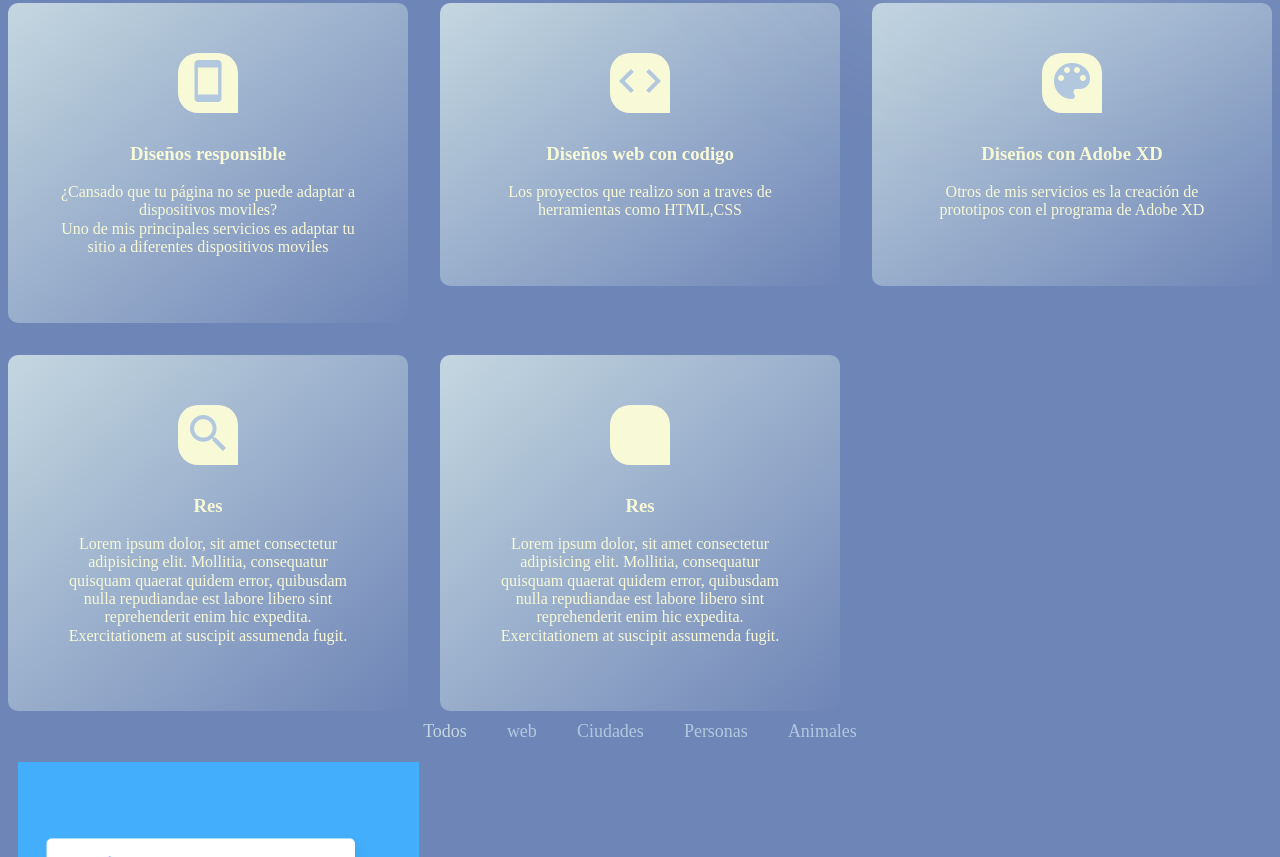
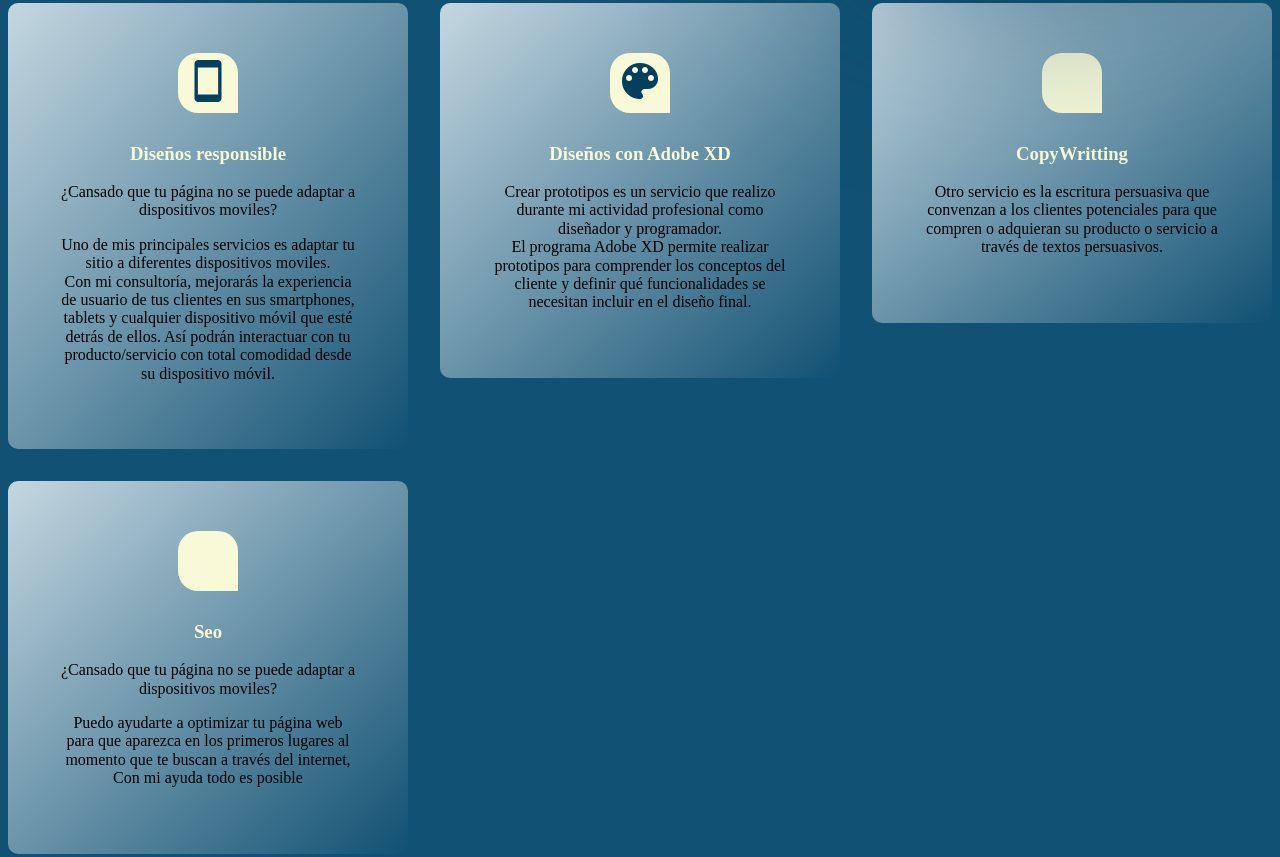
Before and after one commit to Legan1/Portafolio-web, a plain HTML site: page Index.html in a window 1280 px wide. Shown: the part 621-1478 px from the top of the page. Drawn offline with nearby package versions, Linux system fonts and the light colour scheme; a script that the page names is missing.

Commit message:
nueva actualizacion prueba

```diff
--- a/Index.html
+++ b/Index.html
@@ -1,5 +1,6 @@
 <!DOCTYPE html>
 <html lang="en">
+
 <head>
   <meta charset="UTF-8" />
   <meta http-equiv="X-UA-Compatible" content="IE=edge" />
@@ -7,25 +8,16 @@
   <link rel="stylesheet" href="estilos/normalice.css" />
   <link rel="stylesheet" href="estilos/estilo.css" />
 
-    <link
-      href="https://unpkg.com/ionicons@4.5.10-0/dist/css/ionicons.min.css"
-      rel="stylesheet"
-    />
-    <script
-      defer
-      src="https://kit.fontawesome.com/eb39e4daa5.js"
-      crossorigin="anonymous"
-    ></script>
+  <link href="https://unpkg.com/ionicons@4.5.10-0/dist/css/ionicons.min.css" rel="stylesheet" />
+
 
   <link rel="preconnect" href="https://fonts.googleapis.com" />
   <link rel="preconnect" href="https://fonts.gstatic.com" crossorigin />
-    <link
-      href="https://fonts.googleapis.com/css2?family=Alfa+Slab+One&display=swap"
-      rel="stylesheet"
-    />
+  <link href="https://fonts.googleapis.com/css2?family=Alfa+Slab+One&display=swap" rel="stylesheet" />
 
   <title>Document</title>
 </head>
+
 <body>
   <div class="preloader">
     <span class="loader"></span>
@@ -66,7 +58,7 @@
           <li class="nav__item">
             <a href="" class="nav__link">
               <i class="icon ion-md-person nav__icon"></i>
-                <span class="nav__name">Acerca de mi</span>
+              <span class="nav__name" id="service-item">Mis servicios</span>
             </a>
           </li>
 
@@ -83,7 +75,10 @@
           <span class="text first-text">Hola soy</span>
           <span class="text sec-text">Luis</span>
           <p class="descripcion">
-              Eres una persona con un negocio medio, grande o una persona que quiere emprender un negocio a través de internet. <br>
+            Soy un diseñador y desarrollador web profesional. Puedo ayudarlo a construir un sitio web que satisfaga
+            todas sus necesidades comerciales o personales.
+            <br>
+            Mi trabajo no es solo crear el sitio, sino también proporcionar asesoramiento sobre usabilidad y diseño <br>
           <div class="descripcion_centro">
             Trabajemos juntos con la creación de tu página a partir de tus necesidades...
           </div>
@@ -91,7 +86,10 @@
           </p>
         </div>
         <div class="container_imagen">
+
             <img src="img/Imagen de ejemplo.png" class="imagen" alt="" />
+
+
         </div>
       </div>
     </section>
@@ -103,10 +101,35 @@
         <div class="icon">
           <i class="icon ion-md-phone-portrait"></i>
         </div>
-          <h3 class="Titulo">Diseños  responsible</h3>
-          <p class="descripcion">
-            ¿Cansado que tu página no se puede adaptar a dispositivos moviles?<br>
-            Uno de mis principales servicios es adaptar tu sitio a diferentes dispositivos moviles
+        <h3 class="Titulo">Diseños responsible</h3>
+        <p class="descripcion__titulo">
+          ¿Cansado que tu página no se puede adaptar a dispositivos moviles?
+          <p class="descripcion__titulo-descipcion">
+            Uno de mis principales servicios es adaptar
+            tu sitio a diferentes dispositivos moviles.
+            <br>
+            Con mi consultoría, mejorarás la experiencia de usuario de tus clientes en sus smartphones, tablets y
+            cualquier dispositivo móvil que esté detrás de ellos. Así podrán interactuar con tu producto/servicio con
+            total comodidad desde su dispositivo móvil.
+          </p>
+
+
+        </p>
+      </div>
+    </div>
+
+
+
+    <div class="service-item">
+      <div class="service-item-inner">
+        <div class="icon">
+          <i class="icon ion-md-color-palette"></i>
+        </div>
+        <h3 class="Titulo">Diseños con Adobe XD </h3>
+        <p class="descripcion__titulo-descipcion">
+          Crear prototipos es un servicio que realizo durante mi actividad profesional como diseñador y programador. <br> El
+          programa Adobe XD  permite realizar prototipos para comprender los conceptos del cliente y definir qué
+          funcionalidades se necesitan incluir en el diseño final.
         </p>
       </div>
     </div>
@@ -114,38 +137,11 @@
     <div class="service-item">
       <div class="service-item-inner">
         <div class="icon">
-            <i class="icon ion-md-code"></i>
+          <i class="icon ion-md-pencil"></i>
         </div>
-          <h3 class="Titulo">Diseños web con codigo</h3>
-          <p class="descripcion">
-            Los proyectos que realizo son a traves de herramientas como HTML,CSS
-          </p>
-        </div>
-      </div>
-
-      <div class="service-item">
-        <div class="service-item-inner">
-          <div class="icon">
-            <i class="icon ion-md-color-palette"></i>
-          </div>
-          <h3 class="Titulo">Diseños con Adobe XD   </h3>
-          <p class="descripcion">
-           Otros de mis servicios es la creación de prototipos con el programa de Adobe XD
-          </p>
-        </div>
-      </div>
-
-      <div class="service-item">
-        <div class="service-item-inner">
-          <div class="icon">
-            <i class="icon ion-md-search"></i>
-          </div>
-          <h3 class="Titulo">Res</h3>
-          <p class="descripcion">
-            Lorem ipsum dolor, sit amet consectetur adipisicing elit. Mollitia,
-            consequatur quisquam quaerat quidem error, quibusdam nulla
-            repudiandae est labore libero sint reprehenderit enim hic expedita.
-            Exercitationem at suscipit assumenda fugit.
+        <h3 class="Titulo">CopyWritting</h3>
+        <p class="descripcion__titulo-descipcion">
+          Otro servicio es la escritura persuasiva que convenzan a los clientes potenciales para que compren o adquieran su producto o servicio a través de textos persuasivos.
         </p>
       </div>
     </div>
@@ -155,13 +151,14 @@
         <div class="icon">
           <i class="icon ion-md-logo-wordpress"></i>
         </div>
-          <h3 class="Titulo">Res</h3>
-          <p class="descripcion">
-            Lorem ipsum dolor, sit amet consectetur adipisicing elit. Mollitia,
-            consequatur quisquam quaerat quidem error, quibusdam nulla
-            repudiandae est labore libero sint reprehenderit enim hic expedita.
-            Exercitationem at suscipit assumenda fugit.
+        <h3 class="Titulo">Seo</h3>
+        <p class="descripcion__titulo">
+          ¿Cansado que tu página no se puede adaptar a dispositivos moviles?
+          <p class="descripcion__titulo-descipcion">
+           Puedo ayudarte a optimizar tu página web para que aparezca en los primeros lugares al momento que te buscan a través del internet, Con mi ayuda todo es posible
           </p>
+
+
       </div>
     </div>
   </div>
@@ -175,102 +172,71 @@
     </div>
 
     <section class="grid" id="grid">
-        <div class="item"
-				 data-categoria="ciudades"
-				 data-etiquetas="ciudades autos carros calles"
-				 data-descripcion="1.- Lorem ipsum dolor sit amet consectetur."
-			>
+      <div class="item" data-categoria="ciudades" data-etiquetas="ciudades autos carros calles"
+        data-descripcion="1.- Lorem ipsum dolor sit amet consectetur.">
         <div class="item-contenido">
           <img src="img/ciudad1.png" alt="">
         </div>
       </div>
 
-			<div class="item"
-				 data-categoria="personas"
-				 data-etiquetas="personas mujeres"
-				 data-descripcion="2.- Lorem ipsum dolor sit amet consectetur."
-			>
+      <div class="item" data-categoria="personas" data-etiquetas="personas mujeres"
+        data-descripcion="2.- Lorem ipsum dolor sit amet consectetur.">
         <div class="item-contenido">
           <img src="img/persona1.png" alt="">
         </div>
       </div>
 
-			<div class="item"
-				 data-categoria="web"
-				 data-etiquetas="Pagina web Portafolio-webs"
-				 data-descripcion="3.- Lorem ipsum dolor sit amet consectetur."
-			>
+      <div class="item" data-categoria="web" data-etiquetas="Pagina web Portafolio-webs"
+        data-descripcion="3.- Lorem ipsum dolor sit amet consectetur.">
         <div class="item-contenido">
           <img src="img/clima.png" alt="">
         </div>
       </div>
 
-      <div class="item"
-      data-categoria="web"
-      data-etiquetas="Pagina web Portafolio-web"
-      data-descripcion="3.- Lorem ipsum dolor sit amet consectetur."
-   >
+      <div class="item" data-categoria="web" data-etiquetas="Pagina web Portafolio-web"
+        data-descripcion="3.- Lorem ipsum dolor sit amet consectetur.">
         <div class="item-contenido">
           <img src="img/clima.png" alt="">
         </div>
       </div>
 
-			<div class="item"
-				 data-categoria="animales"
-				 data-etiquetas="animales leones"
-				 data-descripcion="4.- Lorem ipsum dolor sit amet consectetur."
-			>
+      <div class="item" data-categoria="animales" data-etiquetas="animales leones"
+        data-descripcion="4.- Lorem ipsum dolor sit amet consectetur.">
         <div class="item-contenido">
           <img src="img/animal1.png" alt="">
         </div>
       </div>
 
-			<div class="item"
-				 data-categoria="animales"
-				 data-etiquetas="animales pandas"
-				 data-descripcion="5.- Lorem ipsum dolor sit amet consectetur."
-			>
+      <div class="item" data-categoria="animales" data-etiquetas="animales pandas"
+        data-descripcion="5.- Lorem ipsum dolor sit amet consectetur.">
         <div class="item-contenido">
           <img src="img/animal2.png" alt="">
         </div>
       </div>
 
-			<div class="item"
-				 data-categoria="personas"
-				 data-etiquetas="personas mujeres"
-				 data-descripcion="6.- Lorem ipsum dolor sit amet consectetur."
-			>
+      <div class="item" data-categoria="personas" data-etiquetas="personas mujeres"
+        data-descripcion="6.- Lorem ipsum dolor sit amet consectetur.">
         <div class="item-contenido">
           <img src="img/persona2.png" alt="">
         </div>
       </div>
 
-			<div class="item"
-				 data-categoria="paisajes"
-				 data-etiquetas="paisajes montañas niebla"
-				 data-descripcion="7.- Lorem ipsum dolor sit amet consectetur."
-			>
+      <div class="item" data-categoria="paisajes" data-etiquetas="paisajes montañas niebla"
+        data-descripcion="7.- Lorem ipsum dolor sit amet consectetur.">
         <div class="item-contenido">
           <img src="img/paisaje2.png" alt="">
         </div>
       </div>
 
-			<div class="item"
-				 data-categoria="ciudades"
-				 data-etiquetas="ciudades paisajes carreteras"
-				 data-descripcion="8.- Lorem ipsum dolor sit amet consectetur."
-			>
+      <div class="item" data-categoria="ciudades" data-etiquetas="ciudades paisajes carreteras"
+        data-descripcion="8.- Lorem ipsum dolor sit amet consectetur.">
         <div class="item-contenido">
           <img src="img/ciudad2.png" alt="">
         </div>
       </div>
 
-			<div class="item"
-				 data-categoria="naturaleza"
-				 data-etiquetas="naturaleza hojas plantas"
-				 data-descripcion="9.- Lorem ipsum dolor sit amet consectetur.
-				 	"
-			>
+      <div class="item" data-categoria="naturaleza" data-etiquetas="naturaleza hojas plantas" data-descripcion="9.- Lorem ipsum dolor sit amet consectetur.
+				 	">
         <div class="item-contenido">
           <img src="img/naturaleza1.png" alt="">
         </div>
--- a/estilos/estilo.css
+++ b/estilos/estilo.css
@@ -1,8 +1,8 @@
 :root {
   --color-header:#C4D7E0;
-  --color-cuerpo:#6E85B7 ;
-  --color-texto:#B2C8DF;
-  --inicio:#326cf8;
+  --color-cuerpo:#115173;
+  --color-texto:#053F5E;
+  --inicio:#FFD700;
   --color-barra_abajo:#F8F9D7;
   --texto-titulos:font-family: 'Alfa Slab One';
   --parrafos:font-family: 'Alfa Slab One', cursive;
@@ -10,7 +10,7 @@
 }
 body{
     background: var(--color-cuerpo);
-
+    scroll-behavior:smooth;
 }
 /*Preloader*/
 .preloader{
@@ -33,7 +33,7 @@ body{
   margin: -50px auto 0;
   position: relative;
 
-  color: #FFF;
+  color:var(--color-texto);
   transform: translateY(32rem);
   box-sizing: border-box;
   animation: animloader 2s ease infinite;
@@ -161,15 +161,23 @@ a {
   font-family: var(--texto-titulos);
 }
 .container__sobremi .descripcion {
-  font-size: 2rem;
+  font-size: 1.5rem;
   display: inline-block;
-  text-align: justify;
+  text-align: center;
   font-family: var(--parrafos);
 }
 .descripcion_centro{
   text-align: center;
   font-size: 2rem;
   font-family: var(--parrafos);
+
+}
+
+.circulo{
+  width: 100%;
+  height: 20rem;
+  border-radius: 50%;
+  background: #C4D7E0;
 }
 
 .imagen {
@@ -206,8 +214,7 @@ a {
   color: var(--color-texto);
   border-radius: 1.25rem;
   border-bottom-right-radius: 0;
-  position: relative;
-  z-index: 1;
+
   transition: all 0.3s ease;
 }
 .service-item .icon i{
@@ -219,6 +226,7 @@ a {
 }
 .descripcion{
   color:var(--color-barra_abajo);
+  line-height: 1.5;
 }
 
 /**/
@@ -336,6 +344,9 @@ a {
     font-size: 1.5rem;
     text-align: center;
   }
+  .descripcion__titulo{
+    color: #fff;
+  }
   .sobremi__texto {
     width: 100%;
     grid-row-start: 2;
@@ -351,6 +362,13 @@ a {
     position: relative;
     right: 4rem;
   }
+  .descripcion__titulo-descipcion{
+    margin: -1rem;
+    line-height: 1.5;
+    display: inline-block;
+    margin-top: 0rem;
+    color: var(--color-texto);
+  }
   .nav__icon {
     color: var(--color-cuerpo);
   }
@@ -362,7 +380,7 @@ a {
   }
   .sobremi__texto{
     margin-top: 0rem;
-    margin-left: 1rem;
+    margin-left: 0rem;
   }
   .grid_servicios{
     grid-template-columns: repeat(1,1fr);
```
Lines whose indentation alone changed are shown as unchanged.
